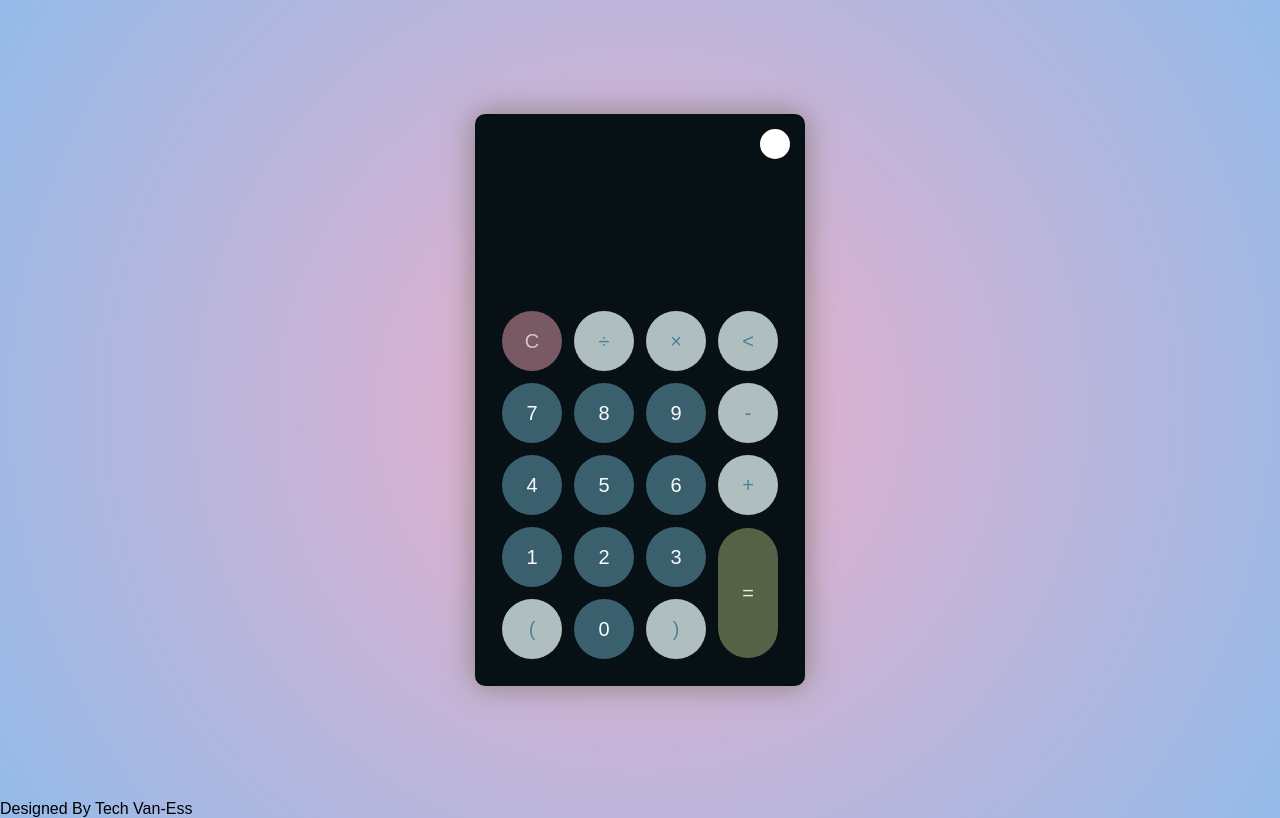
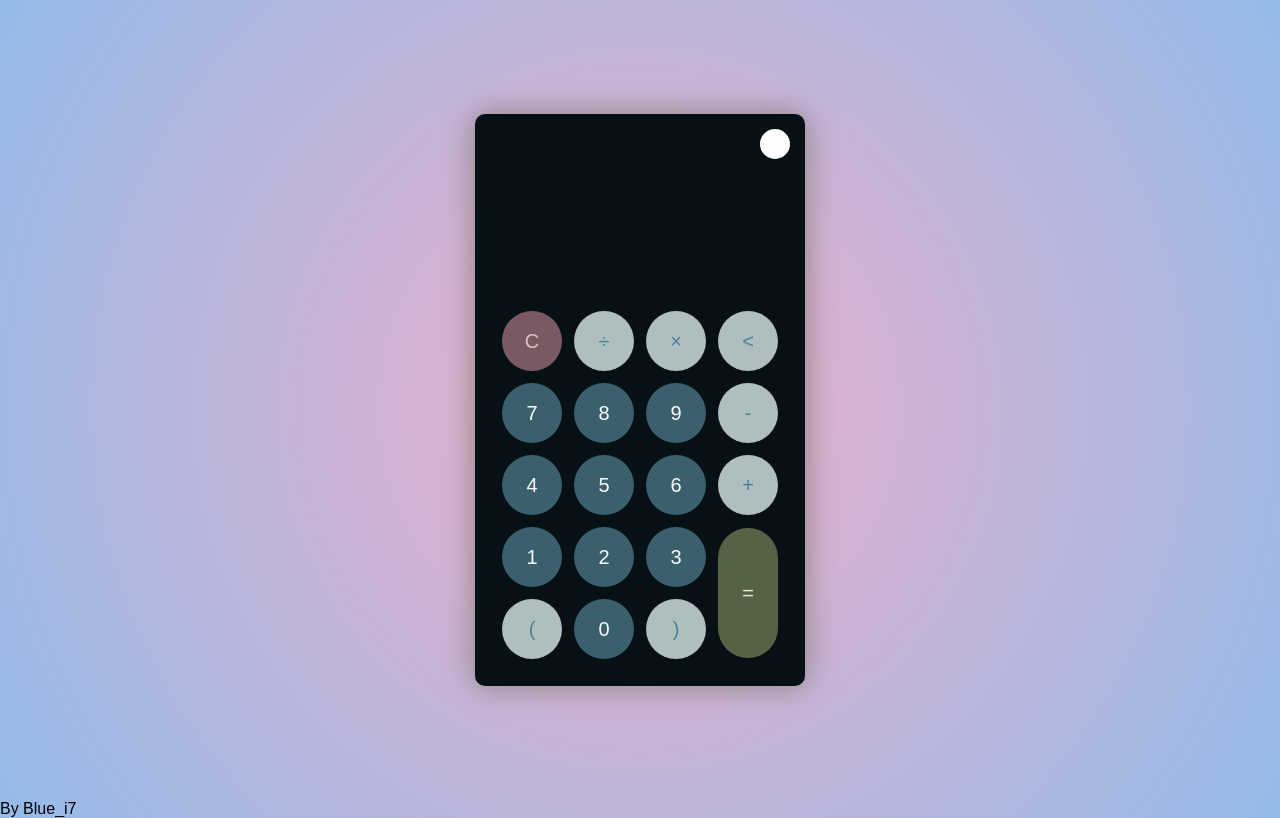
Before and after one commit to AadiNawar/calculator-app, a plain HTML site: page index.html in a window 1280 px wide. Drawn offline with Linux system fonts and the light colour scheme.

Commit message:
Update index.html

```diff
--- a/index.html
+++ b/index.html
@@ -58,7 +58,7 @@
 
 <footer>
     <div class="attribute">
-        <p> Designed By Tech Van-Ess</p>
+        <p> By Blue_i7</p>
     </div>
 </footer>
 
```
